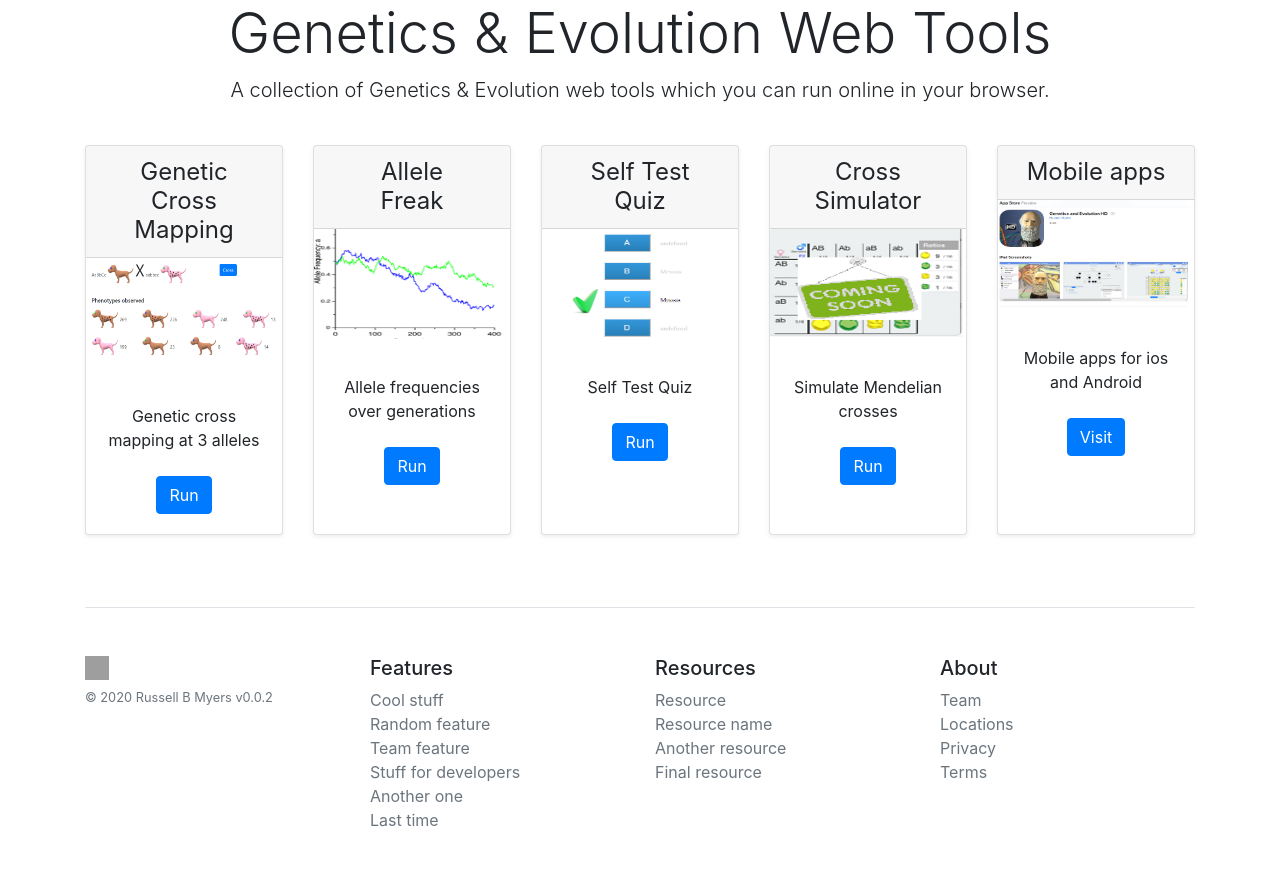
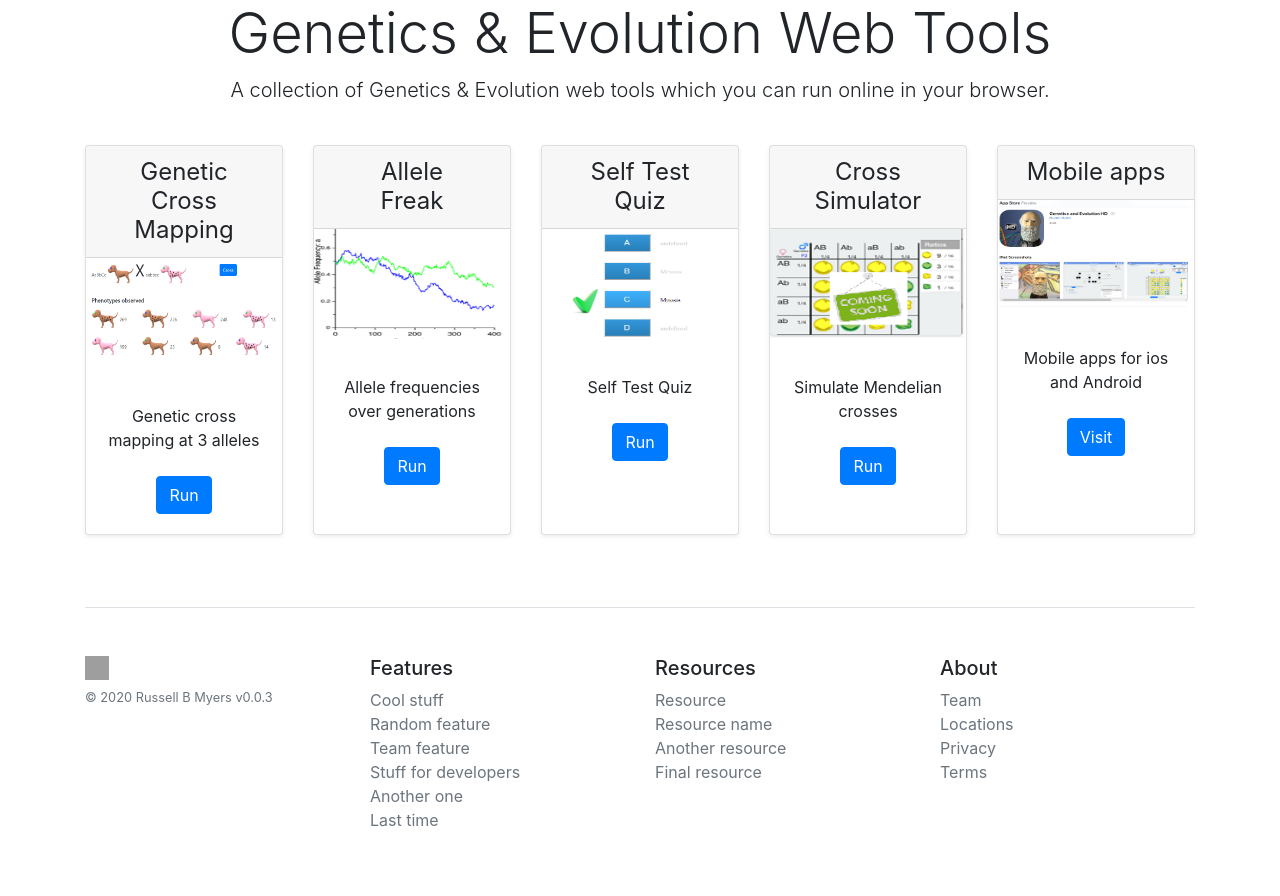
Before and after one commit to russellmyers/genevolweb, a Django app: page / in a window 1280 px wide. Shown: the part 139-1035 px from the top of the page. Run offline with Django 3.2, Linux system fonts and the light colour scheme; some libraries are stand-ins or nearby versions; grey boxes are pictures that could not be loaded.

Commit message:
v0.0.3 Change cross sim coming soon pic
v0.0.3 Change cross sim coming soon pic

```diff
--- a/common/templates/common/base.html
+++ b/common/templates/common/base.html
@@ -49,7 +49,7 @@
         <div class="row">
           <div class="col-12 col-md">
             <img class="mb-2" src="/docs/4.2/assets/brand/bootstrap-solid.svg" alt="" width="24" height="24">
-            <small class="d-block mb-3 text-muted">&copy; 2020 Russell B Myers v0.0.2</small>
+            <small class="d-block mb-3 text-muted">&copy; 2020 Russell B Myers v0.0.3</small>
           </div>
           <div class="col-6 col-md">
             <h5>Features</h5>
--- a/common/templates/common/index.html
+++ b/common/templates/common/index.html
@@ -91,7 +91,7 @@ GenEvol Home
         <h4 class="my-0 font-weight-normal">Cross Simulator</h4>
       </div>
        <div class="embed-responsive embed-responsive-16by9">
-      <img class="card-img-top embed-responsive-item" src="{%  static  'img/gen_crosssim_coming_soon.png' %}" alt="Card image cap">
+      <img class="card-img-top embed-responsive-item" src="{%  static  'img/gen_crosssim_with_coming_soon.png' %}" alt="Card image cap">
        </div>
       <div class="card-body">
 
```
Also changed, not shown: static/img/gen_crosssim_with_coming_soon.png (added).
